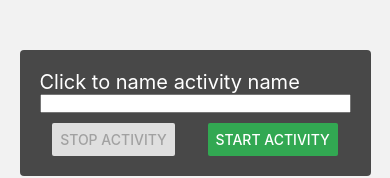
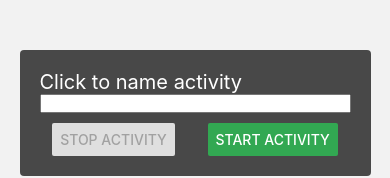
Before and after one commit to AJVEATS/activity-tracker-react-native, a React Native app: screen /MainBottomTabNavigator in a window 390 px wide. Shown: the part 599-777 px from the top of the page. Built offline with nearby package versions, Linux system fonts and the light colour scheme.

Commit message:
Fixed incorrect spelling

```diff
--- a/Screens/TrackingScreen.js
+++ b/Screens/TrackingScreen.js
@@ -155,7 +155,7 @@ export default function TrackingScreen({ navigation }) {
                 <View style={styles.activityInfoContainer}>
                     <TextInput
                         onChangeText={onChangeActivityName}
-                        placeholder={'Click to name activity name'}
+                        placeholder={'Click to name activity'}
                         value={activityName}
                         placeholderTextColor={colors.white}
                         style={styles.activityName}
```
